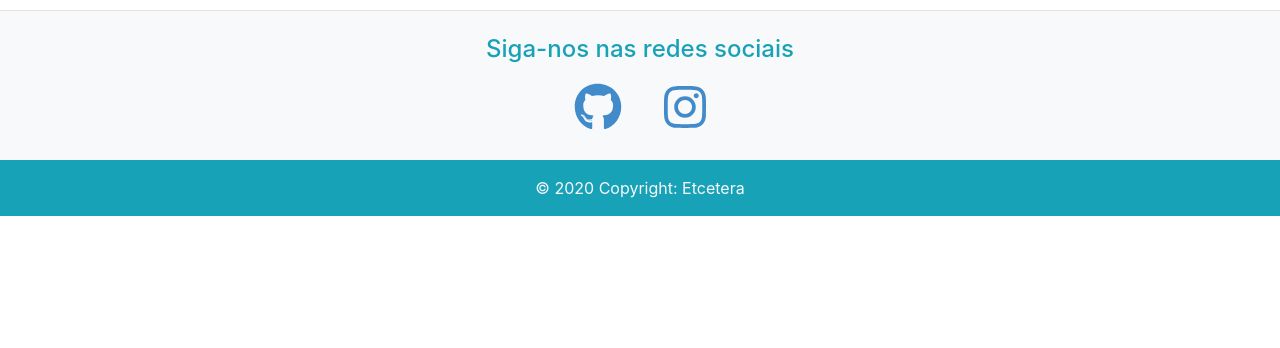
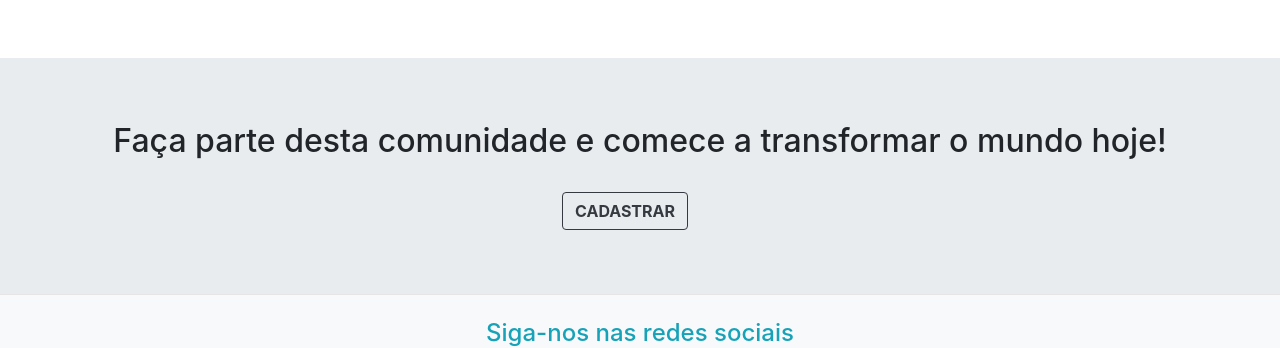
Before and after one commit to sofifernandes/HoldingHands-Front, an Angular app in the folder HoldingHands-Front/: page / in a window 1280 px wide. Shown: the part 1463-1811 px from the top of the page. Before the commit the page ends 1679 px from the top, so only its background shows below. Built offline with nearby package versions, Linux system fonts and the light colour scheme.

Commit message:
atualização

```diff
--- a/HoldingHands-Front/src/app/home/home.component.html
+++ b/HoldingHands-Front/src/app/home/home.component.html
@@ -61,3 +61,14 @@
         </div>
     </div>
 </div>
+<div class="jumbotron jumbotron-fluid mt-5 mb-0">
+    <div class="container">
+      <h2 class="text-center">Faça parte desta comunidade e comece a transformar o mundo hoje!</h2>
+      <br>
+      <div class="row w-100">
+        <div class="col-md-12 w-100 d-flex justify-content-center">
+          <button class="btn btn-outline-dark text-uppercase font-weight-bold" routerLink='/cadastro'>Cadastrar</button>
+        </div>
+      </div>
+    </div>
+  </div>
```
